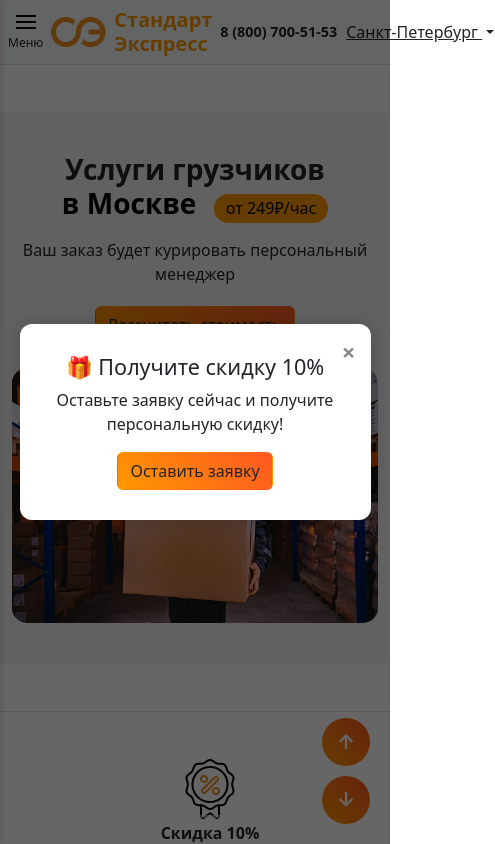
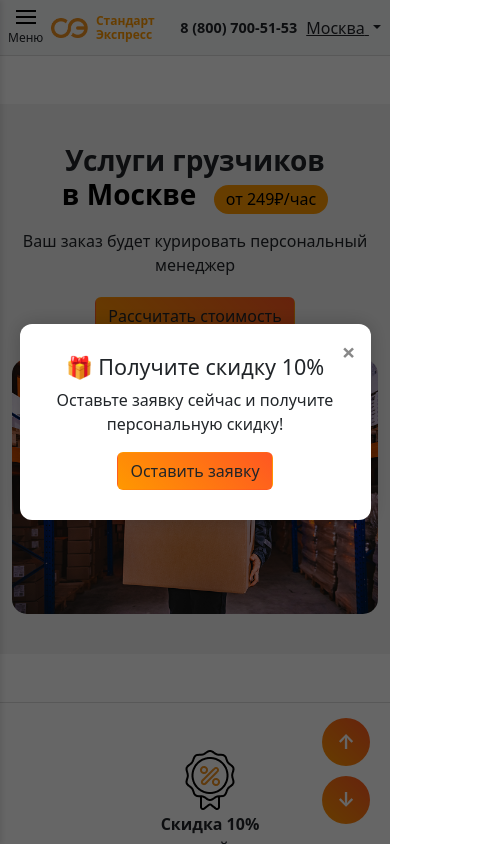
Before and after one commit to AKDAL12/PSIP, a plain HTML site: page index.html in a window 390 px wide. Shown: the top 844 px of the page, 495 px wide, since content can reach past the window. Drawn offline with nearby package versions, Linux system fonts and the light colour scheme; a web font is replaced by a local one.

Commit message:
Add files via upload

```diff
--- a/index.html
+++ b/index.html
@@ -74,7 +74,7 @@
     <!-- Выпадающее меню выбора города -->
     <div class="dropdown">
       <button class="btn btn-link dropdown-toggle text-dark p-0" type="button" id="cityDropdown" data-bs-toggle="dropdown" aria-expanded="false">
-        <span id="currentCity">Санкт-Петербург</span>
+        <span id="currentCity">Москва</span>
       </button>
       <ul class="dropdown-menu" aria-labelledby="cityDropdown">
         <li><a class="dropdown-item" href="#" onclick="changeCity('Москва')">Москва</a></li>
--- a/стили/styles.css
+++ b/стили/styles.css
@@ -999,3 +999,21 @@ body {
     transform: translateY(0);
   }
 }
+
+@media (max-width: 767px) {
+  .top-bar .logo-3d img {
+    height: 20px !important;
+  }
+  .top-bar .logo-3d div {
+    font-size: 12px;
+    line-height: 1.1;
+  }
+
+  .top-bar .mobile-logo img {
+    height: 20px !important;
+  }
+  .top-bar .mobile-logo div {
+    font-size: 12px;
+    line-height: 1.1;
+  }
+}
```
